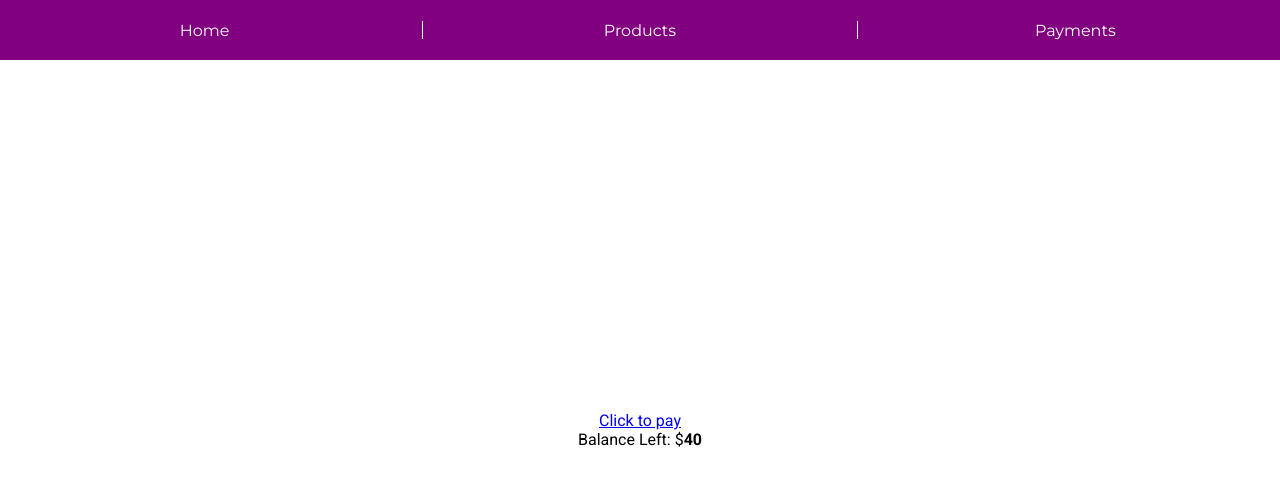
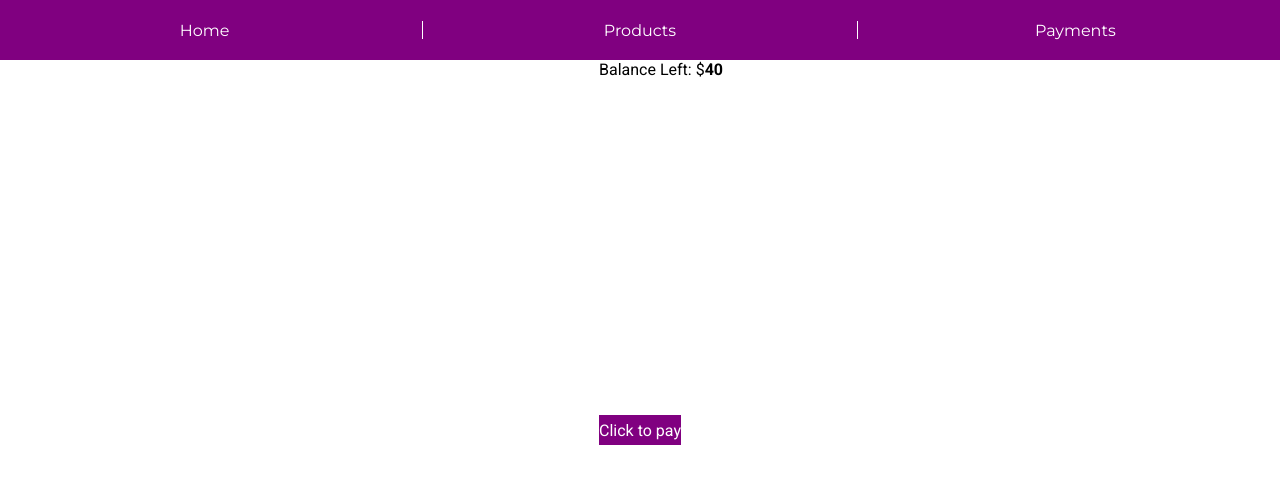
Before and after one commit to SalahAnnuka/React-2, a React (Create React App) app in the folder react2/: page /payments in a window 1280 px wide. Shown: the top 486 px of the page. Built offline with nearby package versions, Linux system fonts and the light colour scheme.

Commit message:
update all

```diff
--- a/react2/src/Payments.css
+++ b/react2/src/Payments.css
@@ -4,4 +4,12 @@
     flex-direction: column;
     align-items: center;
     justify-content: center;
+    position: relative;
 }
+
+.balance{
+    position: absolute;
+    top: 0;
+    left: 0;
+    width: max-content;
+}
--- a/react2/src/Payments.js
+++ b/react2/src/Payments.js
@@ -1,6 +1,6 @@
 import React from "react";
 import './Payments.css';
-
+import './Home.css'
 class Payments extends React.Component{
     constructor(props){
         super(props);
@@ -8,7 +8,7 @@ class Payments extends React.Component{
     render(){
         return(
             <div className="Payments">
-                <a href="#" className="button" id="pay">Click to pay</a>
+                <a href="#" className="submit" id="pay">Click to pay</a>
                 <div className="balance">Balance Left: $<b id="balance">40</b></div>
             </div>
         );
```
